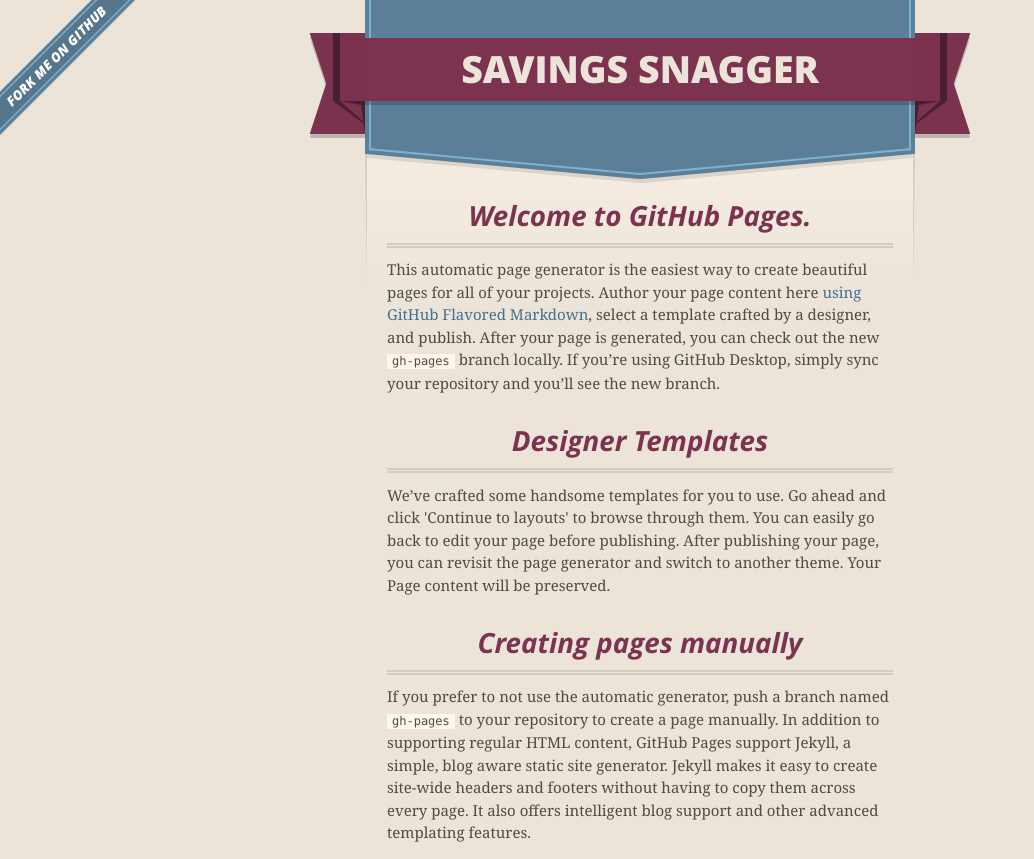
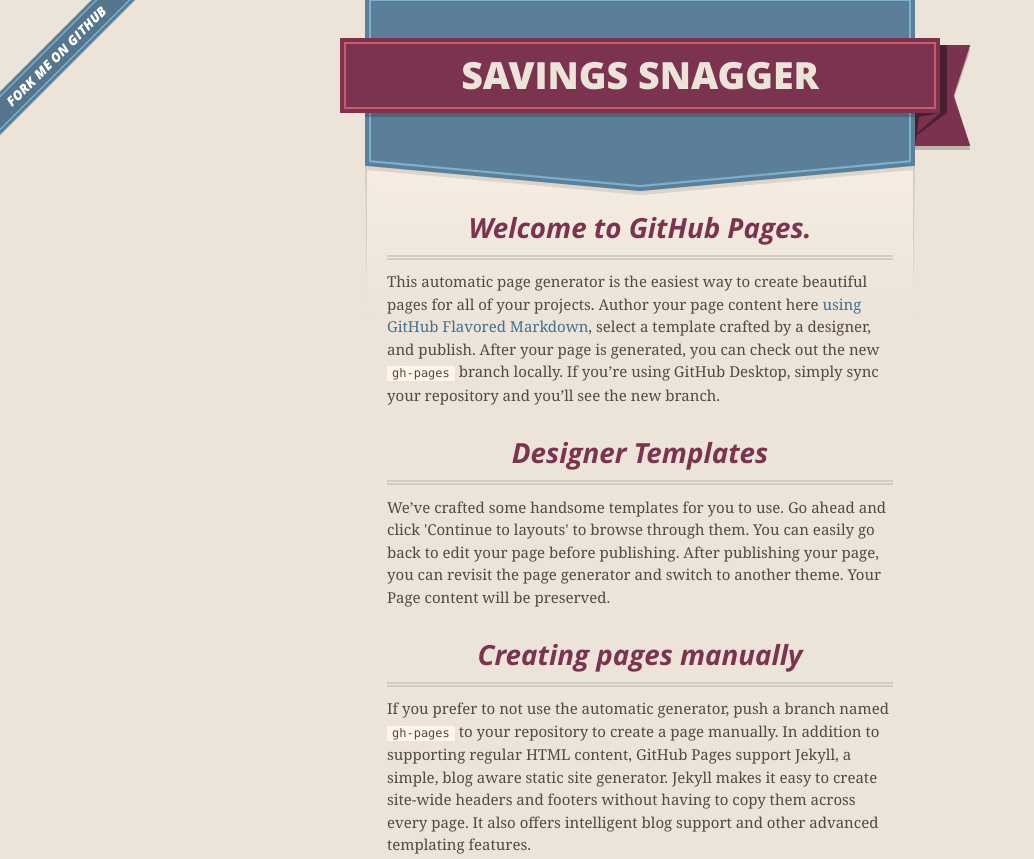
Before and after one commit to 15kcurtis/15kcurtis.github.io, a plain HTML site: page index.html in a window 1280 px wide. Shown: the top 859 px of the page, without its empty margins (0-1034 px from the left). Drawn offline with nearby package versions, Linux system fonts and the light colour scheme.

Commit message:
Update index.html

```diff
--- a/index.html
+++ b/index.html
@@ -26,11 +26,11 @@
 
       <header>
           <span class="ribbon-outer">
-
+          <span class="ribbon-inner">
             <h1>Savings Snagger</h1>
             <h2></h2>
           </span>
-          <span class="left-tail"></span>
+
           <span class="right-tail"></span>
         </span>
       </header>
```
